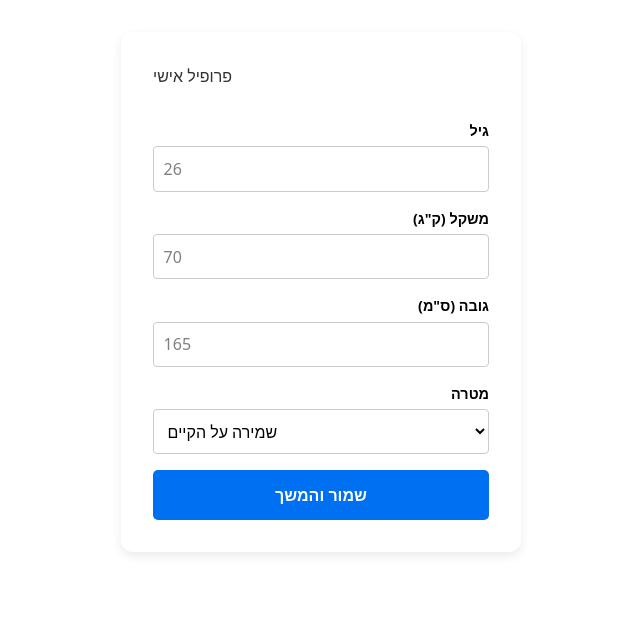
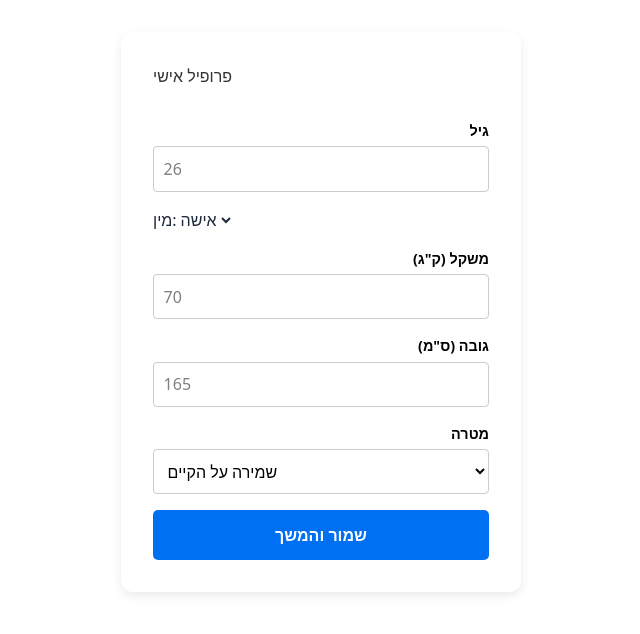
Before and after one commit to ofir8530/ai-fitness-app, a Next.js app: page /onboarding in a window 1280 px wide. Shown: the top 634 px of the page, without its empty margins (319-959 px from the left). Built offline with nearby package versions, Linux system fonts and the light colour scheme.

Commit message:
feat: Add gender selection

```diff
--- a/components/UserForm.tsx
+++ b/components/UserForm.tsx
@@ -9,6 +9,7 @@ export default function UserForm() {
 
   const [formData, setFormData] = useState({
     age: '',
+    gender: 'female',
     weight: '',
     height: '',
     goal: 'maintain',
@@ -44,6 +45,14 @@ export default function UserForm() {
       <div className={styles.inputGroup}>
         <label>גיל</label>
         <input type="number" name="age" value={formData.age} onChange={handleChange} placeholder="26" />
+      </div>
+
+      <div className={styles.formGroup}>
+        <label>מין:</label>
+        <select name="gender" value={formData.gender} onChange={handleChange}>
+          <option value="female">אישה</option>
+          <option value="male">גבר</option>
+        </select>
       </div>
 
       <div className={styles.inputGroup}>
```
